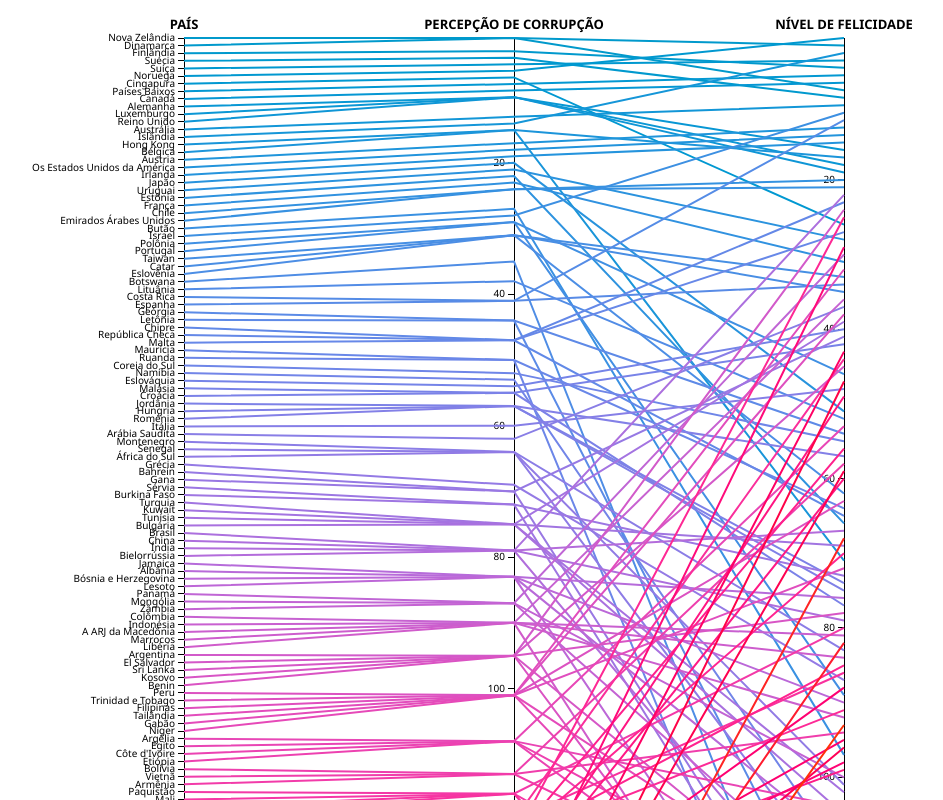
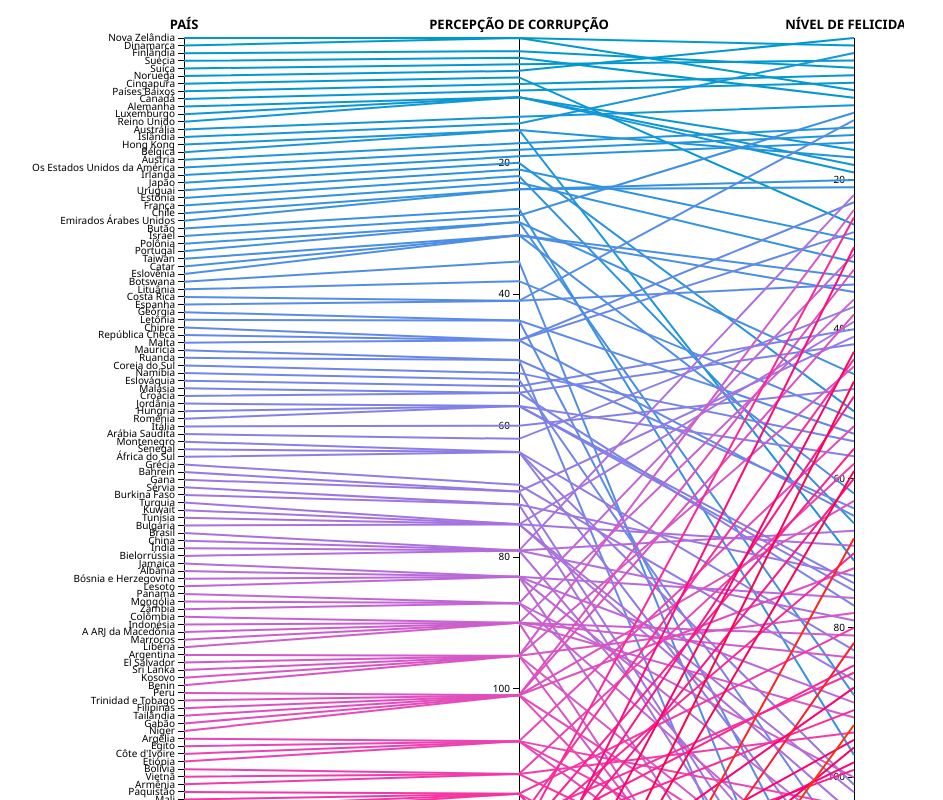
Before and after one commit to albcunha/d3-paises, a plain HTML site: page index.html in a window 1280 px wide. Shown: the top 800 px of the page, without its empty margins (24-967 px from the left). Drawn offline with nearby package versions, Linux system fonts and the light colour scheme.

Commit message:
Update index.html

```diff
--- a/index.html
+++ b/index.html
@@ -2,6 +2,7 @@
 <meta charset="utf-8">
 <title>Parallel Coordinates Ordinal Axis</title>
 <style>
+
     svg {
         font: 10px Segoe UI;
     }
@@ -64,13 +65,21 @@
         border-radius: 8px;
         pointer-events: none;
     }
+
+
+
+
+
 </style>
 <body>
+
     <script src="//cdnjs.cloudflare.com/ajax/libs/d3/3.5.6/d3.min.js"></script>
     <script>
 
-        var margin = { top: 30, right: 100, bottom: 20, left: 200 },
-            width = 960 - margin.left - margin.right,
+        var margin = { top: 30, right: 50, bottom: 20, left: 200 },
+
+            width = window.innerWidth < 960  ? window.innerWidth - 20 : 920 - margin.left - margin.right,
+
             height = 1200 - margin.top - margin.bottom;
 
         var dimensions = [
@@ -222,6 +231,9 @@
             }));
         }
 
+
+
     </script>
+
 </body>
 </html>
```
